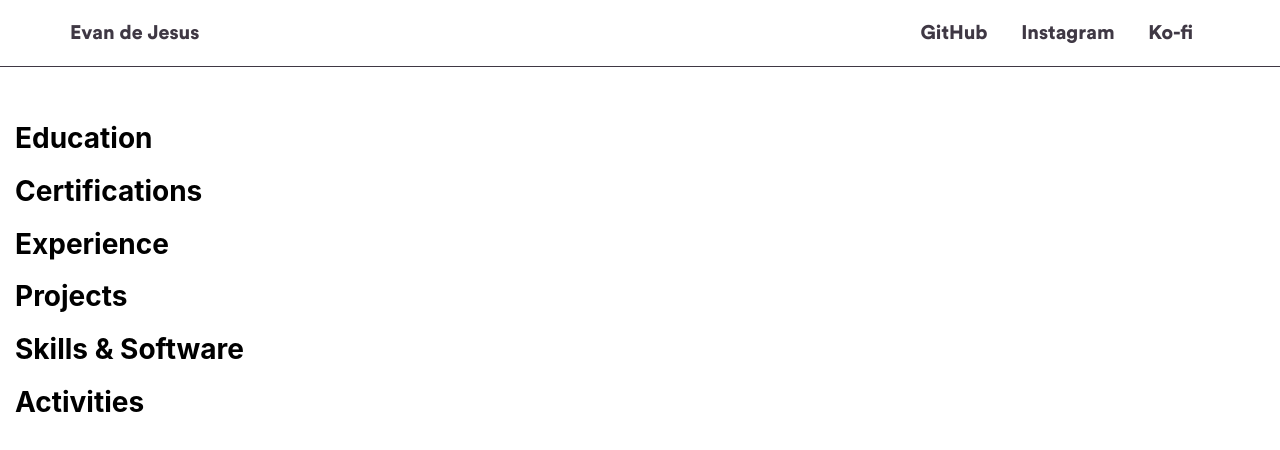
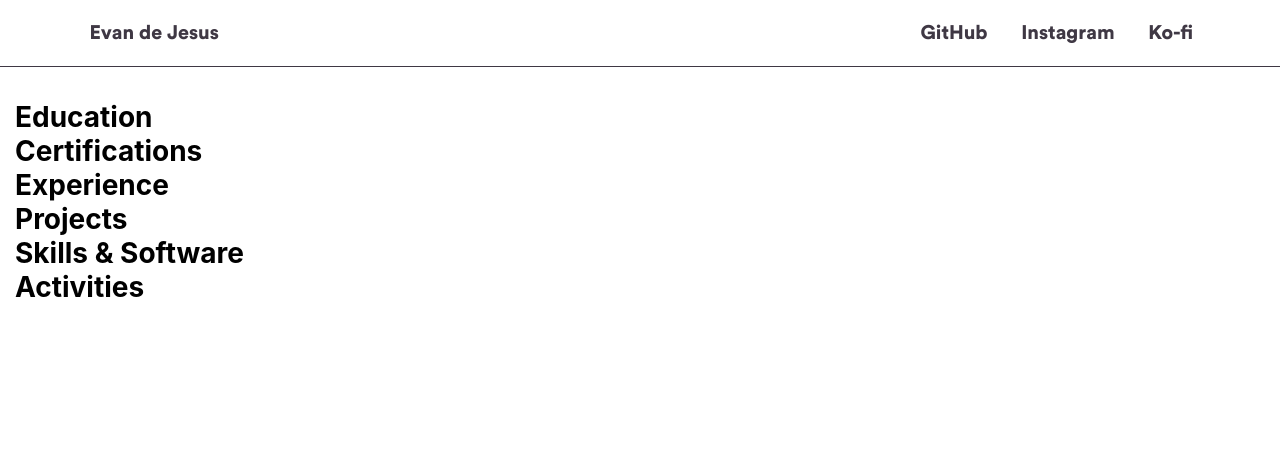
Before and after one commit to evandejesus/evandejes.us, a React (Create React App) app: page /resume in a window 1280 px wide. Shown: the top 450 px of the page. Built offline with nearby package versions, Linux system fonts and the light colour scheme.

Commit message:
add navigation as fixed element

```diff
--- a/src/App.css
+++ b/src/App.css
@@ -13,6 +13,8 @@
   width: 100%;
   display: flex;
   justify-content: center;
+  z-index: 10;
+  background: #fff;
   border-bottom: 1px solid var(--black);
 }
 
@@ -28,6 +30,7 @@
 
 .App-title {
   flex: 1;
+  margin-left: 1em;
 }
 
 .App-links-wrapper {
@@ -55,7 +58,7 @@
 }
 
 .App-hamburger {
-  padding: 0 20px;
+  padding: 1.5rem 1.2rem;
 }
 .App-hamburger img {
   width: 1.5em;
@@ -99,6 +102,8 @@
 }
 
 .App-landing-page {
+  position: relative;
+  top: 60px;
   height: 85vh;
   width: 100%;
   margin: 0 auto;
--- a/src/Resume/index.css
+++ b/src/Resume/index.css
@@ -1,5 +1,11 @@
 .Resume-container {
-  padding-top: 8%;
+  position: relative;
+  top: 100px;
+}
+
+.Resume-container h1 {
+  margin: 0;
+  padding: 0;
 }
 
 .Resume-content {
```
